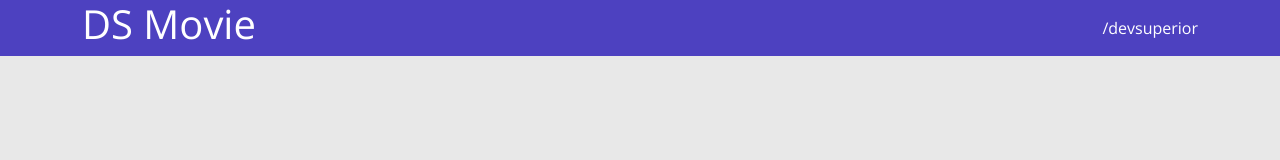
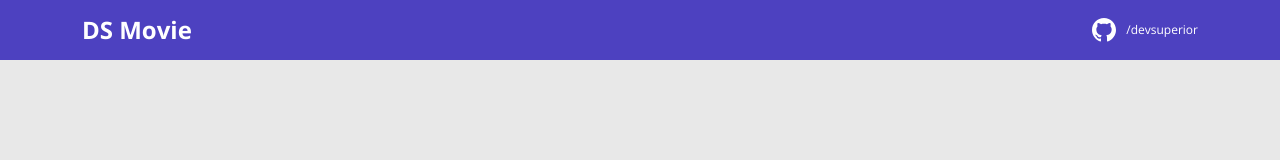
Before and after one commit to ShalomSeguins/DSMovie, a plain HTML site: page index.html in a window 1280 px wide. Drawn offline with nearby package versions, Linux system fonts and the light colour scheme.

Commit message:
Barra superior parte 2

```diff
--- a/css/style.css
+++ b/css/style.css
@@ -1,20 +1,63 @@
 @import url('https://fonts.googleapis.com/css2?family=Open+Sans:wght@300;400;700&display=swap');
-*{
+
+:root {
+    --bg-gray: #e8e8e8;
+    --color-primary: #4d41c0;
+    --white: #fff
+}
+
+h1,
+h2,
+h3,
+h4,
+h5,
+h6 {
+    margin: 0;
+}
+
+* {
     box-sizing: border-box;
-    font-family: 'Open Sans',sans-serif;}
+    font-family: 'Open Sans', sans-serif;
+}
 
-    nav{display: flex;
+nav {
+    display: flex;
     align-items: center;
-    justify-content: space-between;}
+    justify-content: space-between;
+}
 
-    html, body{
-        background-color: #e8e8e8;
-    }
+nav h1 {
+    font-size: 24px;
+    font-weight: 700;
+}
 
-header{background-color: #4D41C0;
-color: #FFFFFF;}
+nav a {
+    font-size: 12px;
+    font-weight: 400;
+}
 
-a , a:hover
-{text-decoration: none;
+html,
+body {
+    background-color: var(--bg-gray);
+}
+
+header {
+    background-color: var(--color-primary);
+    color: var(--white);
+    height: 60px;
+    display: flex;
+    align-items: center;
+}
+
+a,
+a:hover {
+    text-decoration: none;
     color: unset;
 }
+
+.dsmovie-contact-container{display: flex;
+align-items: center;}
+
+.dsmovie-contact-container img{
+    margin-right: 10px;
+}
--- a/index.html
+++ b/index.html
@@ -1,21 +1,30 @@
 <!DOCTYPE html>
+
 <html lang="en">
+
 <head>
     <meta charset="UTF-8">
     <meta http-equiv="X-UA-Compatible" content="IE=edge">
     <meta name="viewport" content="width=device-width, initial-scale=1.0">
     <title>DSMovie</title>
 
-    <link rel="stylesheet" href="https://cdn.jsdelivr.net/npm/bootstrap@5.2.0-beta1/dist/css/bootstrap.rtl.min.css" integrity="sha384-dc2NSrAXbAkjrdm9IYrX10fQq9SDG6Vjz7nQVKdKcJl3pC+k37e7qJR5MVSCS+wR" crossorigin="anonymous">
+    <link rel="stylesheet" href="https://cdn.jsdelivr.net/npm/bootstrap@5.2.0-beta1/dist/css/bootstrap.rtl.min.css"
+        integrity="sha384-dc2NSrAXbAkjrdm9IYrX10fQq9SDG6Vjz7nQVKdKcJl3pC+k37e7qJR5MVSCS+wR" crossorigin="anonymous">
     <link rel="stylesheet" href="css/style.css">
 
 </head>
+
 <body>
-   <header>
-       <nav class="container">
-<h1>DS Movie</h1>
-<a href="https://github.com/devsuperior">/devsuperior</a>
-       </nav>
+    <header>
+        <nav class="container">
+            <h1>DS Movie</h1>
+            <div class="dsmovie-contact-container">
+                <img src="img/github.svg" alt="github">
+                <a href="https://github.com/devsuperior">/devsuperior</a>
+            </div>
+
+        </nav>
     </header>
 </body>
+
 </html>
```
Also changed, not shown: img/github.svg (added).
